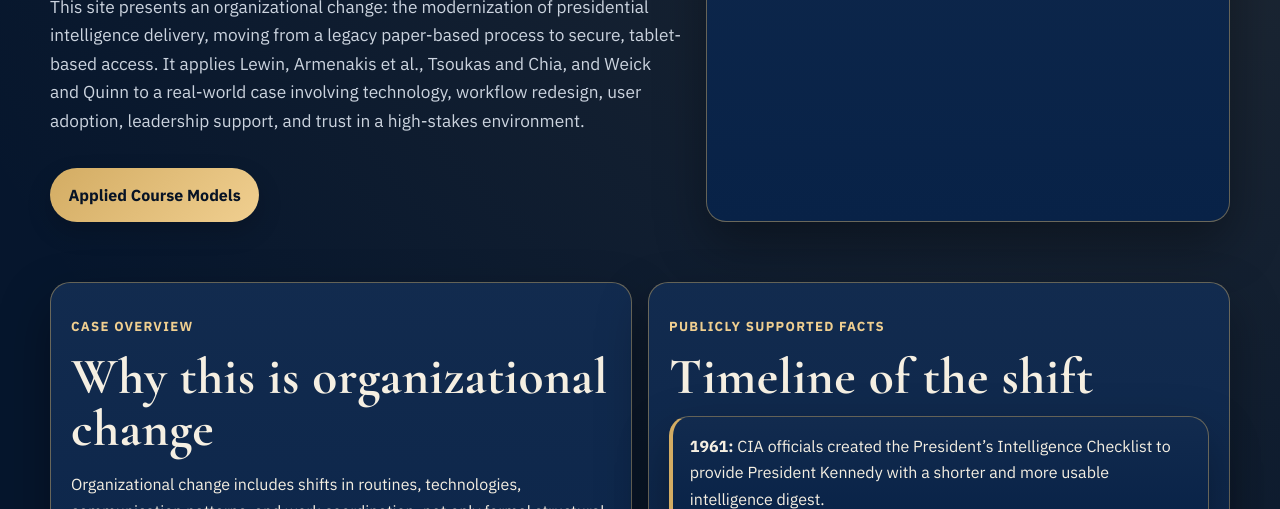
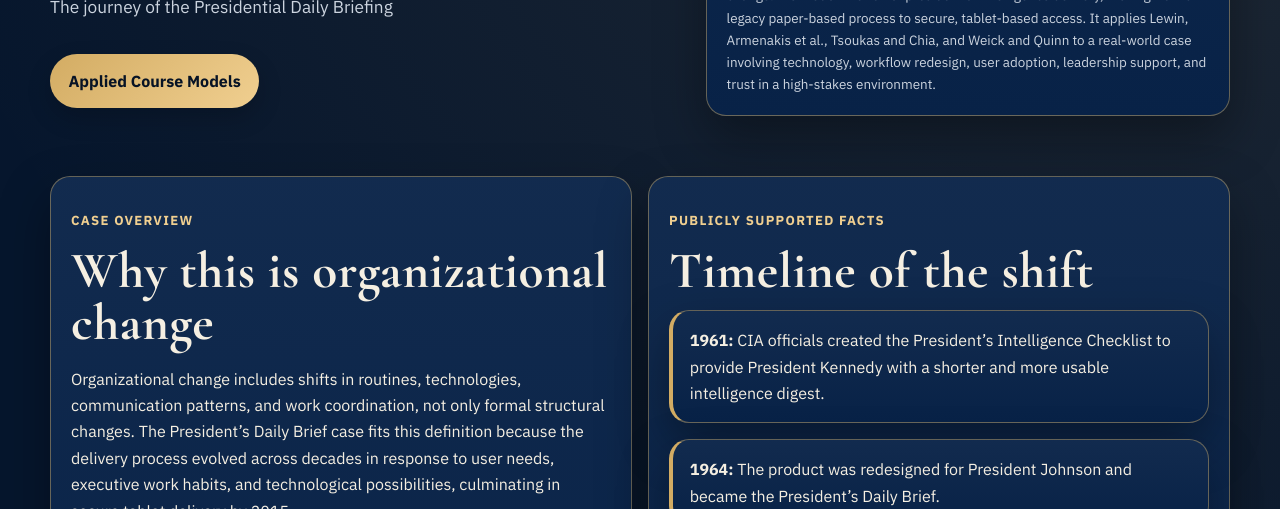
Before and after one commit to abaker2-commits/change, a plain HTML site: page index.html in a window 1280 px wide. Shown: the part 591-1100 px from the top of the page. Drawn offline with nearby package versions, Linux system fonts and the light colour scheme.

Commit message:
Revise hero text and figcaption for clarity
Updated the hero section text and figcaption to provide a more detailed description of the site's focus on modernization of presidential intelligence delivery.

```diff
--- a/index.html
+++ b/index.html
@@ -420,7 +420,7 @@
           <div>
             <h1>From Paper Brief to Secure Tablet</h1>
             <p class="lead">
-              This site presents an organizational change: the modernization of presidential intelligence delivery, moving from a legacy paper-based process to secure, tablet-based access. It applies Lewin, Armenakis et al., Tsoukas and Chia, and Weick and Quinn to a real-world case involving technology, workflow redesign, user adoption, leadership support, and trust in a high-stakes environment.
+         The journey of the Presidential Daily Briefing
             </p>
             <a class="btn" href="#models">Applied Course Models</a>
           </div>
@@ -428,7 +428,7 @@
           <article class="hero-card">
             <figure>
               <img src="obamadesk.jpg" alt="President Barack Obama at the Resolute Desk with an iPad visible on the desk" width="1024" height="683" loading="lazy">
-            <figcaption class="caption">Obama at his desk with an ipad visible</figcaption>
+            <figcaption class="caption">Obama at his desk with an iPad visible. This site presents an organizational change: the modernization of presidential intelligence delivery, moving from a legacy paper-based process to secure, tablet-based access. It applies Lewin, Armenakis et al., Tsoukas and Chia, and Weick and Quinn to a real-world case involving technology, workflow redesign, user adoption, leadership support, and trust in a high-stakes environment.</figcaption>
             </figure>
           </article>
         </div>
```
